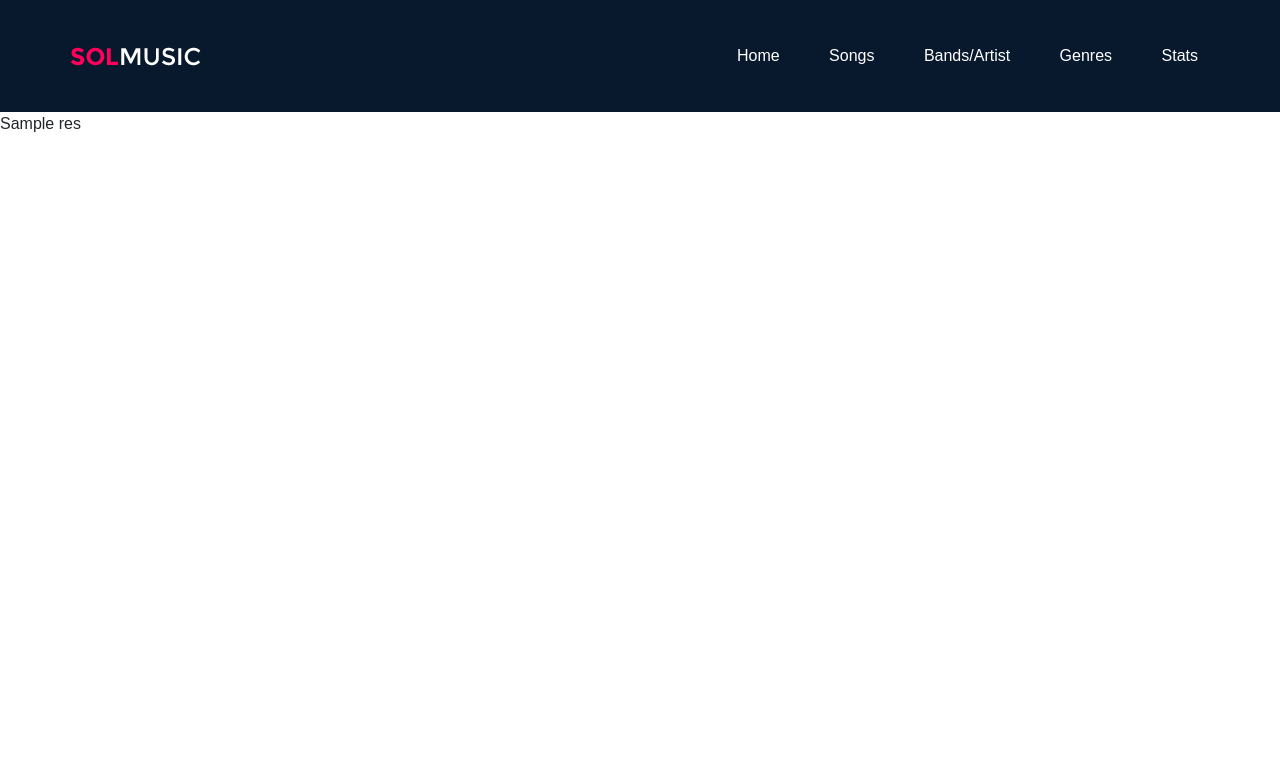
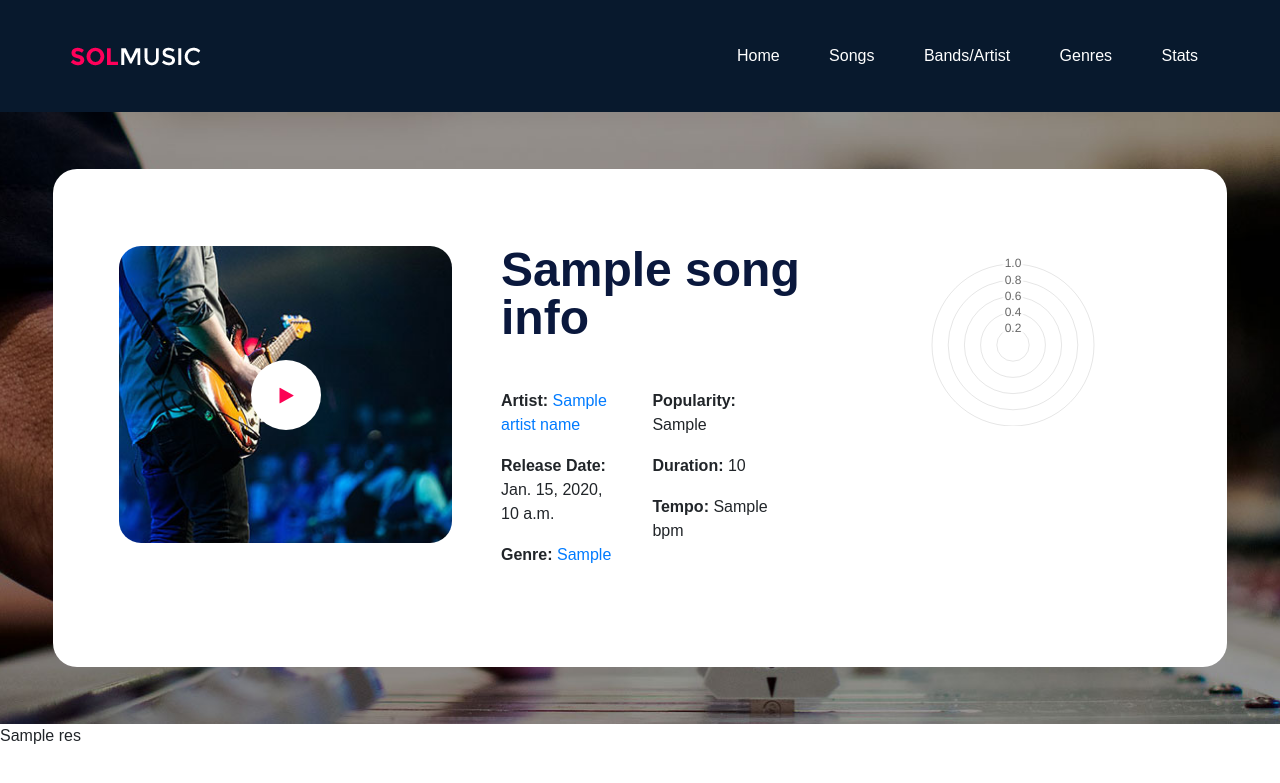
Before and after one commit to MarianaSequeira/WS_SpotifyStats, a Django app: template WS_SpotifyStats/templates/songPage.html in a window 1280 px wide. Shown: the top 783 px of the page. Run offline with Django 3.2, Linux system fonts and the light colour scheme; the template is opened without the code that fills it: most values are stand-ins (such as "Sample title", 1, 10 or a date in 2020); parts of the project's set-up code (start-up, migrations or seed data) failed here and were passed over; some libraries are stand-ins or nearby versions.

Commit message:
Starting Song Page

```diff
--- a/WS_SpotifyStats/templates/songPage.html
+++ b/WS_SpotifyStats/templates/songPage.html
@@ -1,7 +1,105 @@
 {% extends "layout.html" %}
+{% load static %}
 
 {% block content %}
 
-    {{res}}
+    <section class="player-section set-bg" data-setbg="{% static 'img/player-bg.jpg' %}">
+        <div class="player-box" style="padding-right: 20px">
+            <div class="row" style="width: 100%">
+                <div class="col-8">
+                    <div class="row">
+                        <div class="tarck-thumb-warp">
+                            <div class="tarck-thumb">
+                                <img src="{% static 'img/wave-thumb.jpg' %}" alt="">
+                                <button onclick="wavesurfer.playPause();" class="wp-play"></button>
+                            </div>
+                        </div>
+                        <div class="wave-player-warp" style="padding-top: 0px">
+                            <div class="wave-player-info">
+                                <h2>{{ song_info.name }}</h2>
+                            </div>
+                            <div class="row" style="padding-top: 47px">
+                                <div class="col-5">
+                                    <ul>
+                                        {% if artist_name %}
+                                            <li style="list-style: none">
+                                                <strong>Artist:</strong><a href="{% url 'artist' song_info.artists|cut:'http://SpotifyStats.com/artist/' %}"><span> {{ artist_name }}</span></a>
+                                            </li>
+                                        {% endif %}
+                                        {% if song_info.release_date %}
+                                            <li style="list-style: none; margin-top: 17px">
+                                                <strong>Release Date:</strong><span> {{ song_info.release_date }}</span>
+                                            </li>
+                                        {% endif %}
+                                        {% if artist_genre_info.keys|length > 0 %}
+                                            <li style="list-style: none; margin-top: 17px">
+                                                <strong>Genre:</strong>
+                                                <span>
+                                                    {% for k, v in artist_genre_info.items %}
+                                                        <a href="{% url 'genre' k|cut:'http://SpotifyStats.com/genre/' %}">{{v|capfirst}}</a>
+                                                        {% if forloop.counter != artist_genre_info|length %}, {% endif %}
+                                                    {% endfor %}
+                                                </span>
+                                            </li>
+                                        {% endif %}
+                                    </ul>
+                                </div>
+                                <div class="col-5">
+                                    <ul>
+                                        {% if song_info.popularity %}
+                                            <li style="list-style: none">
+                                                <strong>Popularity:</strong><span> {{ song_info.popularity|slice:":6" }}</span>
+                                            </li>
+                                        {% endif %}
+                                        {% if duration %}
+                                             <li style="list-style: none; margin-top: 17px">
+                                                 <strong>Duration: </strong><span>{{ duration }} </span>
+                                             </li>
+                                        {% endif %}
+                                        {% if song_info.tempo %}
+                                             <li style="list-style: none; margin-top: 17px">
+                                                 <strong>Tempo: </strong><span>{{ song_info.tempo|slice:":6" }} bpm</span>
+                                             </li>
+                                        {% endif %}
+                                    </ul>
+                                </div>
+                            </div>
+                        </div>
+                    </div>
+                </div>
+                <div class="col-4">
+                    <canvas id="pie-chart" height="165"></canvas>
+                </div>
+            </div>
+
+        </div>
+    </section>
+
+    {{ res }}
+
+    <script>
+        var config = {
+            type: 'polarArea',
+            data: {
+                datasets: [{
+                    data: {{ data|safe }},
+                    backgroundColor: [
+                        '#FAB314', '#717B86', '#08192D', '#E6E8EA', '#FF005A'
+                    ],
+                    label: 'Population'
+                }],
+                labels: {{ labels|safe }}
+            },
+            options: {
+                responsive: true
+            }
+        };
+
+
+        window.onload = function () {
+            var ctx = document.getElementById('pie-chart').getContext('2d');
+            window.myPie = new Chart(ctx, config);
+        };
+    </script>
 
 {% endblock %}
```
Also changed, not shown: WS_SpotifyStats/data_accessor.py (+16 -0 lines), WS_SpotifyStats/views.py (+36 -1 lines).
